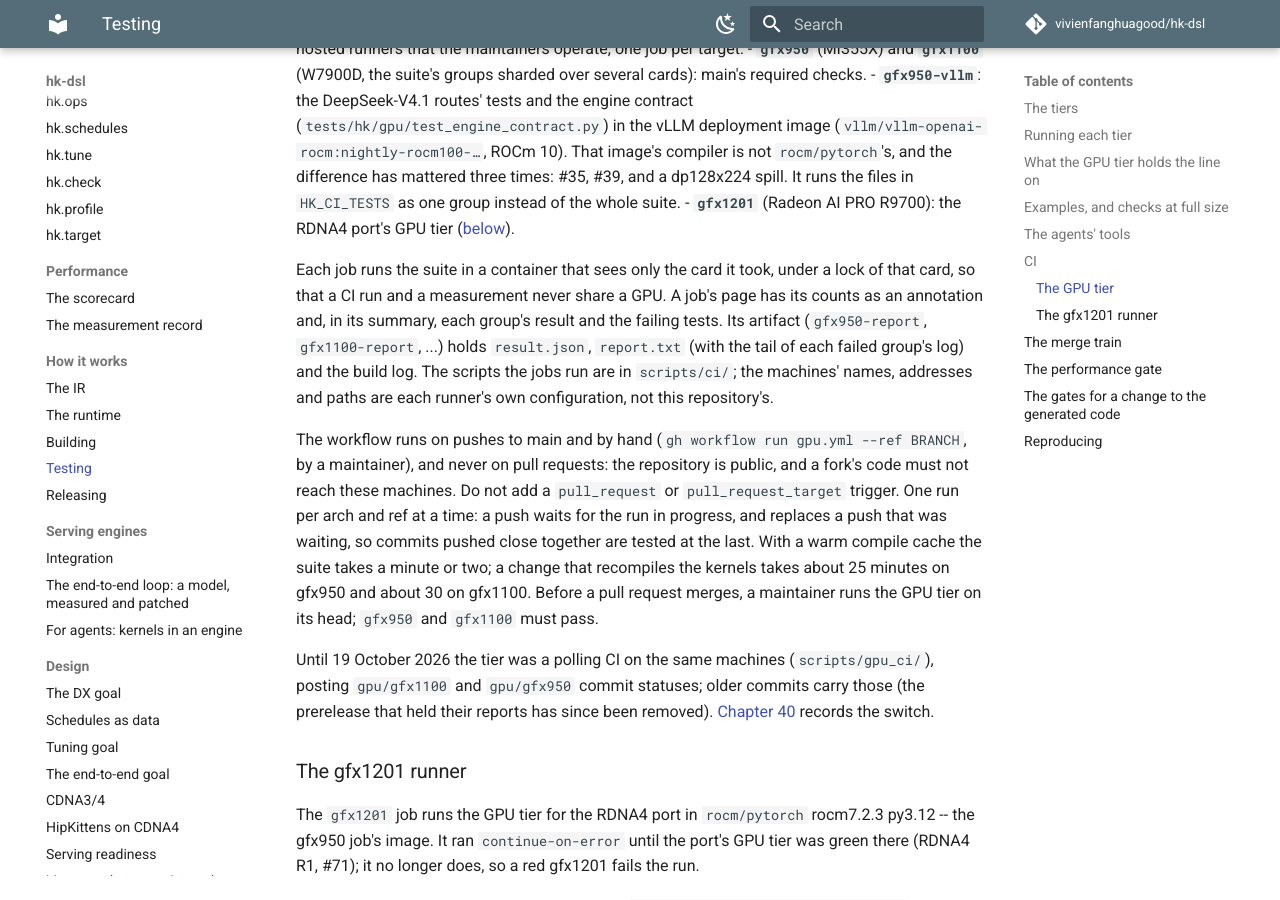
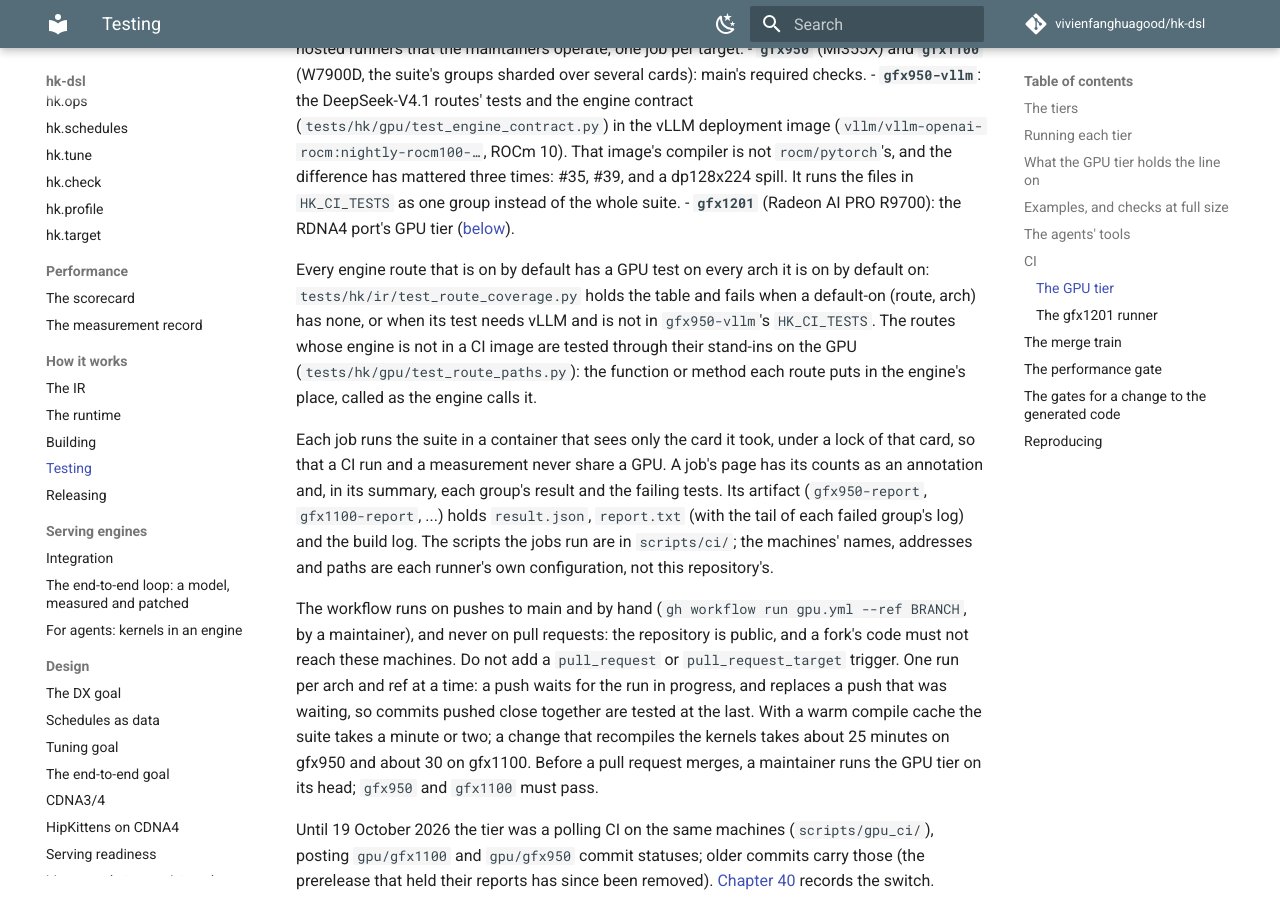
Before and after one commit to vivienfanghuagood/hk-dsl, an MkDocs documentation site: the page built from docs/testing.md, in a window 1280 px wide and 900 px high, scrolled down 5083 px. Built offline with MkDocs 1.6.1 and Material for MkDocs 9.7.7, drawn with Linux system fonts in a browser that asks for light colours; comment, search, counter and statistics services are not loaded.

Commit message:
docs/testing: the route coverage rule
Co-Authored-By: Claude <noreply@anthropic.com>

```diff
--- a/docs/testing.md
+++ b/docs/testing.md
@@ -248,6 +248,14 @@ operate, one job per target:
   instead of the whole suite.
 - **`gfx1201`** (Radeon AI PRO R9700): the RDNA4 port's GPU tier
   ([below](#the-gfx1201-runner)).
+
+Every engine route that is on by default has a GPU test on every arch it is on
+by default on: `tests/hk/ir/test_route_coverage.py` holds the table and fails
+when a default-on (route, arch) has none, or when its test needs vLLM and is
+not in `gfx950-vllm`'s `HK_CI_TESTS`. The routes whose engine is not in a CI
+image are tested through their stand-ins on the GPU
+(`tests/hk/gpu/test_route_paths.py`): the function or method each route puts
+in the engine's place, called as the engine calls it.
 
 Each job runs the suite in a container that sees only the card it took, under
 a lock of that card, so that a CI run and a measurement never share a GPU. A
```
